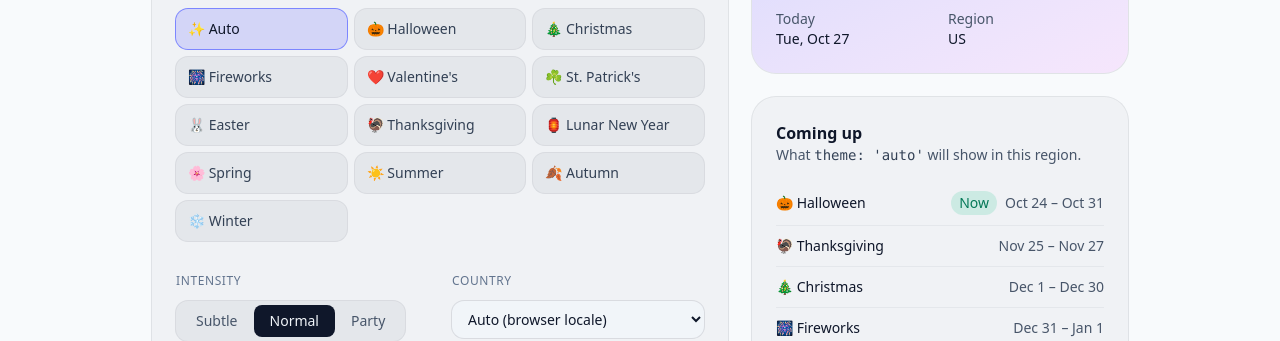
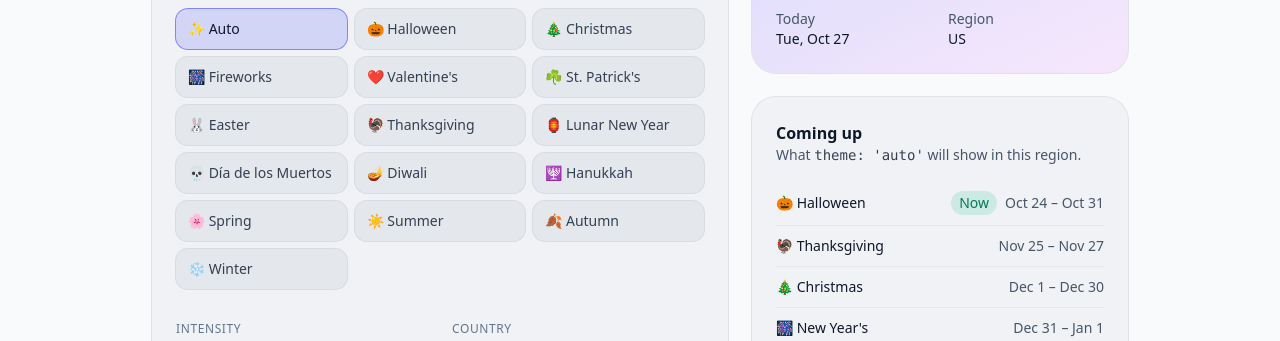
Before and after one commit to aherrick/andy-fx, a plain HTML site: page index.html in a window 1280 px wide. Shown: the part 611-952 px from the top of the page. Drawn offline with nearby package versions, Linux system fonts and the light colour scheme.

Commit message:
Expand regional holidays and add holiday names
Add Día de los Muertos, Diwali, and Hanukkah themes with regional date rules. Return holiday names from upcoming() and display them in the demo, distinguishing celebrations that share a theme.

```diff
--- a/andy-fx.js
+++ b/andy-fx.js
@@ -16,6 +16,9 @@
     easter:       { chars: ['🥚', '🐰', '🌷', '🐣', '🐥', '🌼'], motion: 'rise', every: 1400 },
     thanksgiving: { chars: ['🍁', '🍂', '🦃', '🥧', '🌽'], motion: 'down', every: 1050 },
     lunarnewyear: { chars: ['🏮', '🧧', '✨', '🐉', '🧨', '🍊'], motion: 'rise', every: 1100 },
+    diademuertos: { chars: ['🌼', '💀', '🕯️', '🌺', '🦋'], motion: 'down', every: 1000 },
+    diwali:       { chars: ['🪔', '✨', '🪷', '🎇', '🪔'], motion: 'rise', every: 1000 },
+    hanukkah:     { chars: ['🕎', '✡️', '🕯️', '💙', '🍩'], motion: 'rise', every: 1200 },
     spring:       { chars: ['🌸', '🌼', '🦋', '🌷', '🐝'], motion: 'down', every: 1250 },
     summer:       { chars: ['☀️', '🌻', '🍉', '🐚', '🦋'], motion: 'rise', every: 1700 },
     autumn:       { chars: ['🍁', '🍂', '🍃', '🍄', '🌰'], motion: 'down', every: 900 },
@@ -25,24 +28,35 @@
 
   const REGIONS = {
     western:  ['US', 'CA', 'GB', 'IE', 'AU', 'NZ'],
-    lunar:    ['CN', 'TW', 'HK', 'SG'],
+    lunar:    ['CN', 'TW', 'HK', 'SG', 'MY'],
     southern: ['AU', 'NZ', 'ZA', 'AR', 'CL', 'UY', 'BR']
   };
 
-  // First match wins. Omit `countries` for holidays shown everywhere.
+  // First day of Lunar New Year (MMDD) for 2024–2060. A table, because browsers' Chinese
+  // calendars are a day off in some years (2027, 2030).
+  const LUNAR_NEW_YEARS = ('0210 0129 0217 0206 0126 0213 0203 0123 0211 0131 0219 0208 0128 0215 0204 0124 0212 ' +
+    '0201 0122 0210 0130 0217 0206 0126 0214 0202 0123 0211 0201 0219 0208 0128 0215 0204 0124 0212 0202').split(' ');
+
+  // Diwali (Lakshmi Puja) for 2024–2031; browsers have no Hindu calendar.
+  const DIWALI = '1031 1020 1108 1029 1017 1105 1026 1114'.split(' ');
+
+  // First match wins. Omit `countries` for holidays shown everywhere; `except` skips countries.
   const HOLIDAYS = [
-    { theme: 'fireworks',    when: between('12-31', '01-01') },
-    { theme: 'fireworks',    when: between('07-03', '07-04'), countries: ['US'] },
-    { theme: 'fireworks',    when: between('07-01', '07-01'), countries: ['CA'] },
-    { theme: 'fireworks',    when: between('11-05', '11-05'), countries: ['GB'] },
-    { theme: 'halloween',    when: between('10-24', '10-31'), countries: REGIONS.western },
-    { theme: 'christmas',    when: between('12-01', '12-30') },
-    { theme: 'valentines',   when: between('02-10', '02-14') },
-    { theme: 'stpatricks',   when: between('03-13', '03-17'), countries: REGIONS.western },
-    { theme: 'lunarnewyear', when: lunarNewYear(0, 4), countries: REGIONS.lunar },
-    { theme: 'thanksgiving', when: nthWeekday(11, 4, 4, 1, 1), countries: ['US'] },
-    { theme: 'thanksgiving', when: nthWeekday(10, 1, 2, 2, 0), countries: ['CA'] },
-    { theme: 'easter',       when: aroundEaster(5, 1) }
+    { name: "New Year's",         theme: 'fireworks',    when: between('12-31', '01-01') },
+    { name: 'Independence Day',   theme: 'fireworks',    when: between('07-03', '07-04'), countries: ['US'] },
+    { name: 'Canada Day',         theme: 'fireworks',    when: between('07-01', '07-01'), countries: ['CA'] },
+    { name: 'Bonfire Night',      theme: 'fireworks',    when: between('11-05', '11-05'), countries: ['GB'] },
+    { name: 'Halloween',          theme: 'halloween',    when: between('10-24', '10-31'), countries: REGIONS.western },
+    { name: 'Día de los Muertos', theme: 'diademuertos', when: between('10-31', '11-02'), countries: ['MX'] },
+    { name: 'Diwali',             theme: 'diwali',       when: fromTable(DIWALI, 2, 2), countries: ['IN', 'SG', 'MY', 'NP', 'LK'] },
+    { name: 'Hanukkah',           theme: 'hanukkah',     when: around(hanukkah, 0, 7), countries: ['IL'] },
+    { name: 'Christmas',          theme: 'christmas',    when: between('12-01', '12-30'), except: ['IL'] },
+    { name: "Valentine's Day",    theme: 'valentines',   when: between('02-10', '02-14') },
+    { name: "St. Patrick's Day",  theme: 'stpatricks',   when: between('03-13', '03-17'), countries: REGIONS.western },
+    { name: 'Lunar New Year',     theme: 'lunarnewyear', when: fromTable(LUNAR_NEW_YEARS, 0, 4), countries: REGIONS.lunar },
+    { name: 'Thanksgiving',       theme: 'thanksgiving', when: nthWeekday(11, 4, 4, 1, 1), countries: ['US'] },
+    { name: 'Thanksgiving',       theme: 'thanksgiving', when: nthWeekday(10, 1, 2, 2, 0), countries: ['CA'] },
+    { name: 'Easter',             theme: 'easter',       when: aroundEaster(5, 1), except: ['CN', 'IN', 'IL', 'NP'] }
   ];
 
   // Meteorological seasons: Dec–Feb, Mar–May, Jun–Aug, Sep–Nov.
@@ -108,16 +122,20 @@
     };
   }
 
-  // First day of Lunar New Year (MMDD) for 2024–2060. A table, because browsers' Chinese
-  // calendars are a day off in some years (2027, 2030).
-  const LUNAR_NEW_YEARS = ('0210 0129 0217 0206 0126 0213 0203 0123 0211 0131 0219 0208 0128 0215 0204 0124 0212 ' +
-    '0201 0122 0210 0130 0217 0206 0126 0214 0202 0123 0211 0201 0219 0208 0128 0215 0204 0124 0212 0202').split(' ');
-
-  function lunarNewYear(daysBefore, daysAfter) {
+  // Dates from a 2024-based MMDD table; years past the table never match.
+  function fromTable(table, daysBefore, daysAfter) {
     return around(year => {
-      const mmdd = LUNAR_NEW_YEARS[year - 2024];
+      const mmdd = table[year - 2024];
       return mmdd ? new Date(year, mmdd.slice(0, 2) - 1, +mmdd.slice(2)) : new Date(NaN);
     }, daysBefore, daysAfter);
+  }
+
+  // First day of Hanukkah (25 Kislev) via the browser's Hebrew calendar, which is exact.
+  const HEBREW = new Intl.DateTimeFormat('en-u-ca-hebrew', { month: 'long', day: 'numeric' });
+  const hanukkahs = {};
+  function hanukkah(year) {
+    return hanukkahs[year] ??= Array.from({ length: 40 }, (_, i) => new Date(year, 10, 25 + i))
+      .find(date => HEBREW.format(date) === '25 Kislev') ?? new Date(NaN);
   }
 
   // Anonymous Gregorian algorithm.
@@ -145,9 +163,12 @@
 
   const resolveCountry = country => country === 'auto' ? detectCountry() : (country ?? '').toUpperCase();
 
+  const findHoliday = (date, c) =>
+    HOLIDAYS.find(h => (!h.countries || h.countries.includes(c)) && !h.except?.includes(c) && h.when(date));
+
   function detectTheme(date = new Date(), { country = 'auto', fallback = 'none' } = {}) {
     const c = resolveCountry(country);
-    const holiday = HOLIDAYS.find(h => (!h.countries || h.countries.includes(c)) && h.when(date));
+    const holiday = findHoliday(date, c);
     if (holiday) return holiday.theme;
     if (fallback !== 'seasonal') return 'off';
     const hemisphere = REGIONS.southern.includes(c) ? 'south' : 'north';
@@ -161,17 +182,17 @@
     const ranges = [];
     for (let i = -31; i < 366; i++) {
       const date = new Date(today.getFullYear(), today.getMonth(), today.getDate() + i);
-      const theme = detectTheme(date, { country: c });
+      const holiday = findHoliday(date, c);
       const last = ranges.at(-1);
-      if (last && last.theme === theme && last.day === i - 1) Object.assign(last, { end: date, day: i });
-      else if (theme !== 'off') ranges.push({ theme, start: date, end: date, day: i, first: i });
+      if (last && last.holiday === holiday && last.day === i - 1) Object.assign(last, { end: date, day: i });
+      else if (holiday) ranges.push({ holiday, start: date, end: date, day: i, first: i });
     }
     const firstStart = {};
     return ranges.filter(r => r.day >= 0)
       // A year-long window can catch next year's start of a holiday already listed; skip it
-      .filter(r => r.first - (firstStart[r.theme] ??= r.first) < 300)
+      .filter(r => r.first - (firstStart[r.holiday.name] ??= r.first) < 300)
       .slice(0, limit)
-      .map(({ theme, start, end, first }) => ({ theme, start, end, now: first <= 0 }));
+      .map(({ holiday, start, end, first }) => ({ name: holiday.name, theme: holiday.theme, start, end, now: first <= 0 }));
   }
 
   function validate(options) {
--- a/index.html
+++ b/index.html
@@ -101,6 +101,8 @@
               <option value="CN">🇨🇳 China</option>
               <option value="DE">🇩🇪 Germany</option>
               <option value="IN">🇮🇳 India</option>
+              <option value="IL">🇮🇱 Israel</option>
+              <option value="MX">🇲🇽 Mexico</option>
             </select>
           </div>
         </div>
@@ -157,7 +159,7 @@
             <div class="px-6 py-3"><dt class="font-mono text-indigo-300">AndyFX.themes</dt><dd class="mt-1 text-slate-400">Array of every theme name</dd></div>
             <div class="px-6 py-3"><dt class="font-mono text-indigo-300">AndyFX.detectTheme(date?, { country, fallback })</dt><dd class="mt-1 text-slate-400">Theme <code>'auto'</code> would pick for a date</dd></div>
             <div class="px-6 py-3"><dt class="font-mono text-indigo-300">AndyFX.detectCountry()</dt><dd class="mt-1 text-slate-400">Region from the browser locale, or <code>null</code></dd></div>
-            <div class="px-6 py-3"><dt class="font-mono text-indigo-300">AndyFX.upcoming({ country, limit })</dt><dd class="mt-1 text-slate-400">Holidays in the next year as <code>{ theme, start, end, now }</code>, including one underway today</dd></div>
+            <div class="px-6 py-3"><dt class="font-mono text-indigo-300">AndyFX.upcoming({ country, limit })</dt><dd class="mt-1 text-slate-400">Holidays in the next year as <code>{ name, theme, start, end, now }</code>, including one underway today</dd></div>
           </dl>
         </div>
         <div class="rounded-2xl bg-white/[0.03] ring-1 ring-white/10">
@@ -205,10 +207,12 @@
     const LABELS = {
       auto: '✨ Auto', halloween: '🎃 Halloween', christmas: '🎄 Christmas', fireworks: '🎆 Fireworks',
       valentines: "❤️ Valentine's", stpatricks: "☘️ St. Patrick's", easter: '🐰 Easter', thanksgiving: '🦃 Thanksgiving',
-      lunarnewyear: '🏮 Lunar New Year', spring: '🌸 Spring', summer: '☀️ Summer', autumn: '🍂 Autumn', winter: '❄️ Winter'
+      lunarnewyear: '🏮 Lunar New Year', diademuertos: '💀 Día de los Muertos', diwali: '🪔 Diwali', hanukkah: '🕎 Hanukkah',
+      spring: '🌸 Spring', summer: '☀️ Summer', autumn: '🍂 Autumn', winter: '❄️ Winter'
     };
     const $ = id => document.getElementById(id);
     const shortDate = date => date.toLocaleDateString(undefined, { month: 'short', day: 'numeric' });
+    const holidayLabel = r => r.name ? `${LABELS[r.theme].split(' ')[0]} ${r.name}` : LABELS[r.theme];
     const fx = new AndyFX({ theme: 'auto' }).start();
 
     $('themes').innerHTML = ['auto', ...AndyFX.themes].map(theme => `
@@ -223,13 +227,15 @@
       $('country').value = country;
       $('fallback').checked = fallback === 'seasonal';
       $('toggle').textContent = fx.running ? 'Pause' : 'Play';
-      $('active').textContent = !fx.running ? 'Paused' : LABELS[fx.theme] || 'Nothing today';
+      const upcoming = AndyFX.upcoming({ country });
+      const holiday = theme === 'auto' && upcoming[0]?.now && upcoming[0];
+      $('active').textContent = !fx.running ? 'Paused' : holiday ? holidayLabel(holiday) : LABELS[fx.theme] || 'Nothing today';
       $('today').textContent = new Date().toLocaleDateString(undefined, { weekday: 'short', month: 'short', day: 'numeric' });
       $('region').textContent = fx.country || 'Unknown';
 
-      $('upcoming').innerHTML = AndyFX.upcoming({ country }).map(r => `
+      $('upcoming').innerHTML = upcoming.map(r => `
         <li class="flex items-center justify-between py-2.5 text-sm">
-          <span class="text-white">${LABELS[r.theme]}</span>
+          <span class="text-white">${holidayLabel(r)}</span>
           <span class="flex items-center gap-2 text-slate-400">
             ${r.now ? '<span class="rounded-full bg-emerald-500/15 px-2 py-0.5 text-emerald-300">Now</span>' : ''}
             ${shortDate(r.start) + (r.end > r.start ? ' – ' + shortDate(r.end) : '')}
```
